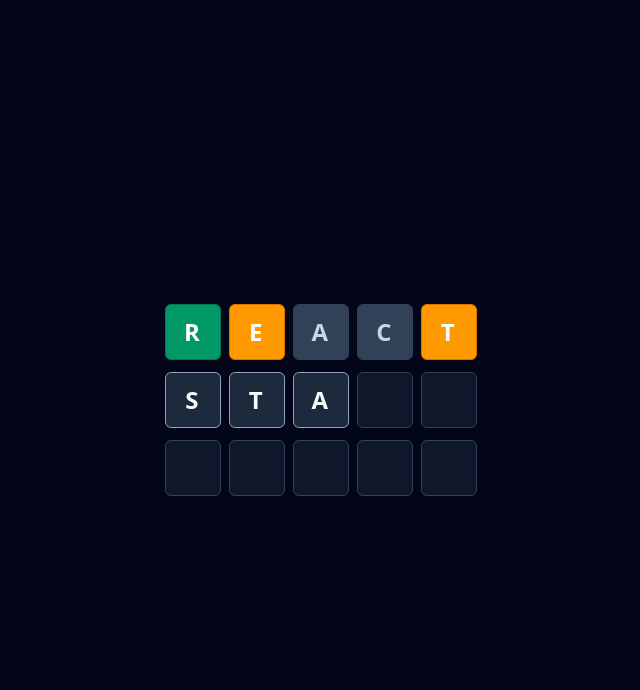
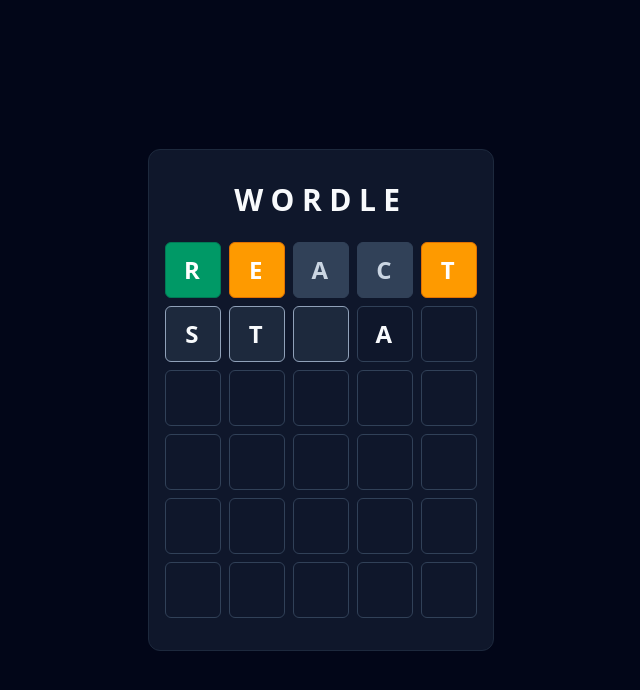
Before and after one commit to bmsmcgee/Wordle-Clone, a React (Vite) app in the folder wordle/: page / in a window 1280 px wide. Shown: the top 690 px of the page, without its empty margins (319-959 px from the left). Built offline with nearby package versions, Linux system fonts and the light colour scheme.

Commit message:
WordleGrid done

```diff
--- a/wordle/src/App.tsx
+++ b/wordle/src/App.tsx
@@ -1,34 +1,41 @@
 // src/App.tsx
 
 import type { FC } from "react";
-import type { GridRowTile } from "./components/GridRow";
-import GridRow from "./components/GridRow";
+import type { TileStatus } from "./components/Tile";
+import type { WordleRow } from "./components/WordleGrid";
+import WordleGrid from "./components/WordleGrid";
 
 const WORD_LENGTH = 5;
+const MAX_GUESSES = 6;
+
+// Helper to quickly build a row
+function buildRow(letters: string, statuses: TileStatus[]): WordleRow {
+  return letters.split("").map((letter, index) => ({
+    letter,
+    state: statuses[index] ?? "empty",
+  }));
+}
 
 const App: FC = () => {
-  const pastRow: GridRowTile[] = [
-    { letter: "R", state: "correct" },
-    { letter: "E", state: "present" },
-    { letter: "A", state: "absent" },
-    { letter: "C", state: "absent" },
-    { letter: "T", state: "present" },
+  const rows: WordleRow[] = [
+    // Past guess (fully evaluated)
+    buildRow("REACT", ["correct", "present", "absent", "absent", "present"]),
+    // Current guess being typed (editing)
+    buildRow("ST A ", ["editing", "editing", "editing", "empty", "empty"]),
+    // Rest will be empty rows (no data passed)
   ];
-
-  const currentRow: GridRowTile[] = [
-    { letter: "S", state: "editing" },
-    { letter: "T", state: "editing" },
-    { letter: "A", state: "editing" },
-  ]; // last 2 will be padded as empty
-
-  const futureRow: GridRowTile[] = []; // fully empty row
 
   return (
     <div className="min-h-screen flex items-center justify-center bg-slate-950 text-slate-50">
-      <div className="space-y-3">
-        <GridRow rowIdx={0} tiles={pastRow} wordLength={WORD_LENGTH} />
-        <GridRow rowIdx={1} tiles={currentRow} wordLength={WORD_LENGTH} />
-        <GridRow rowIdx={2} tiles={futureRow} wordLength={WORD_LENGTH} />
+      <div className="px-4 py-8 border border-slate-800 rounded-xl bg-slate-900">
+        <h1 className="text-center text-3xl font-extrabold tracking-[0.25em] mb-6">
+          WORDLE
+        </h1>
+        <WordleGrid
+          rows={rows}
+          wordLength={WORD_LENGTH}
+          maxGuesses={MAX_GUESSES}
+        />
       </div>
     </div>
   );
--- /dev/null
+++ b/wordle/src/components/WordleGrid.tsx
@@ -0,0 +1,68 @@
+import type { FC } from "react";
+import type { GridRowTile } from "./GridRow";
+import GridRow from "./GridRow";
+
+/**
+ * A single logical row in the Wordle grid
+ *
+ * It's just an array of GridRowTile objects.
+ */
+export type WordleRow = GridRowTile[];
+
+/**
+ * Props for the Wordle grid.
+ *
+ * - rows       : All rows that have data
+ * - wordLength : Number of letters (columns) in row
+ * - maxGuesses : Maximum number of guesses
+ * - className  : Optional add-ons
+ */
+interface WordleGridProps {
+  rows: WordleRow[];
+  wordLength: number;
+  maxGuesses: number;
+  className?: string;
+}
+
+/**
+ * The full Wordle grid.
+ *
+ * Lays out all rows vertically and makes sure that exactly 'maxGuesses' rows are rendered
+ */
+const WordleGrid: FC<WordleGridProps> = ({
+  rows,
+  wordLength,
+  maxGuesses,
+  className,
+}: WordleGridProps) => {
+  // Alway render exactly 'maxGuesses' rows
+  const normalizedRows: WordleRow[] = Array.from(
+    { length: maxGuesses },
+    (_unused, rowIdx) => rows[rowIdx] ?? []
+  );
+
+  const containerClasses = ["space-y-2", className].filter(Boolean).join(" ");
+
+  return (
+    <>
+      <div
+        className={containerClasses}
+        role="grid"
+        aria-label="Wordle Grid"
+        data-word-length={wordLength}
+        data-max-guesses={maxGuesses}
+      >
+        {normalizedRows.map((row, rowIdx) => (
+          <GridRow
+            key={rowIdx}
+            rowIdx={rowIdx}
+            tiles={row}
+            wordLength={wordLength}
+          />
+        ))}
+      </div>
+    </>
+  );
+};
+
+export default WordleGrid;
```
